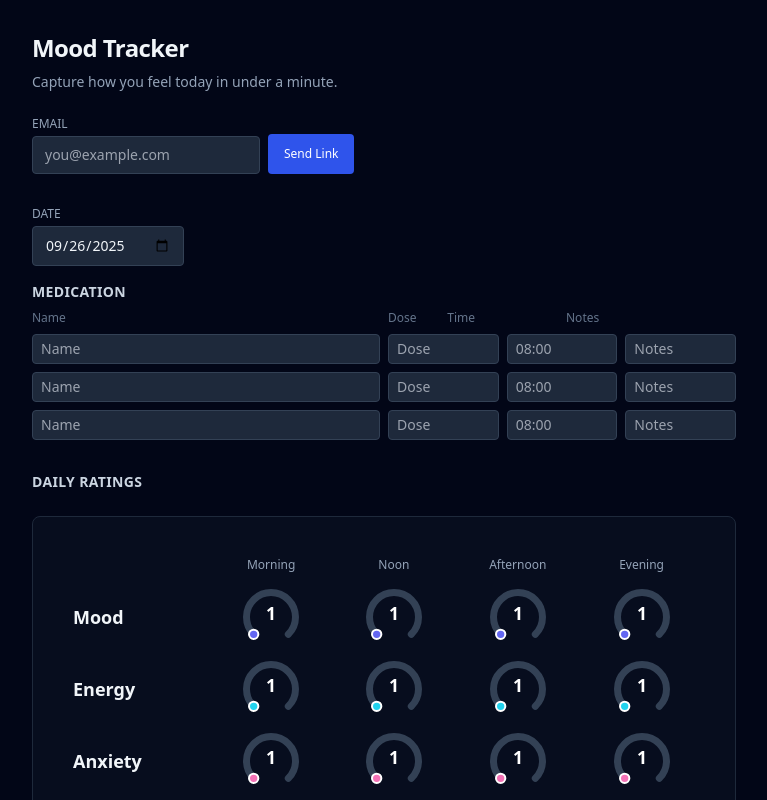
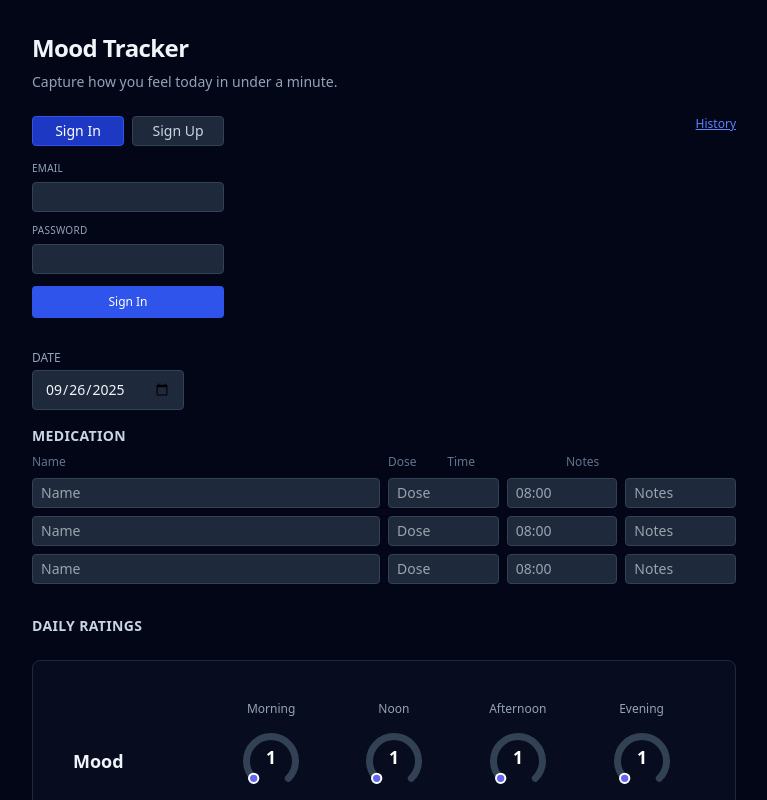
Before and after one commit to adriandotb/mood-log, a Next.js app: page / in a window 1280 px wide. Shown: the top 800 px of the page, without its empty margins (256-1023 px from the left). Built offline with nearby package versions, Linux system fonts and the light colour scheme; no server answers.

Commit message:
feat: email/password auth and history page

```diff
--- /dev/null
+++ b/app/history/page.tsx
@@ -0,0 +1,123 @@
+"use client";
+import React from 'react';
+import { supabase } from '../../lib.supabase';
+
+interface EntrySlice { period: string; mood: number; energy: number; anxiety: number }
+interface Entry { id: string; date: string; slices: EntrySlice[] }
+
+function MiniSpark({ values, color }: { values: number[]; color: string }) {
+  if (!values.length) return null;
+  const max = Math.max(...values);
+  const min = Math.min(...values);
+  const range = max - min || 1;
+  const points = values.map((v, i) => {
+    const x = (i / (values.length - 1)) * 100;
+    const y = 100 - ((v - min) / range) * 100;
+    return `${x},${y}`;
+  }).join(' ');
+  return (
+    <svg viewBox="0 0 100 100" className="w-24 h-6">
+      <polyline fill="none" stroke={color} strokeWidth={6} strokeLinejoin="round" strokeLinecap="round" points={points} />
+    </svg>
+  );
+}
+
+export default function HistoryPage() {
+  const [entries, setEntries] = React.useState<Entry[]>([]);
+  const [loading, setLoading] = React.useState(true);
+  const [error, setError] = React.useState<string | null>(null);
+  const [userId, setUserId] = React.useState<string | null>(null);
+
+  React.useEffect(() => {
+    const { data: sub } = supabase.auth.onAuthStateChange((_evt, session) => {
+      setUserId(session?.user?.id ?? null);
+    });
+    supabase.auth.getUser().then(({ data }) => setUserId(data.user?.id ?? null));
+    return () => { sub.subscription.unsubscribe(); };
+  }, []);
+
+  React.useEffect(() => {
+    if (!userId) { setEntries([]); setLoading(false); return; }
+    let active = true;
+    async function load() {
+      setLoading(true); setError(null);
+      const { data, error } = await supabase.from('mood_entries').select('id,date,slices').eq('user_id', userId).order('date', { ascending: false }).limit(60);
+      if (!active) return;
+      if (error) setError(error.message); else setEntries(data as any);
+      setLoading(false);
+    }
+    load();
+  }, [userId]);
+
+  const flattened = entries.map(e => {
+    const avg = (metric: 'mood'|'energy'|'anxiety') => {
+      const nums = e.slices.map(s => s[metric]).filter(n => typeof n === 'number');
+      return nums.length ? (nums.reduce((a,b)=>a+b,0)/nums.length) : null;
+    };
+    return { date: e.date, mood: avg('mood'), energy: avg('energy'), anxiety: avg('anxiety') };
+  });
+
+  const moodVals = flattened.map(f => (f.mood ?? 0));
+  const energyVals = flattened.map(f => (f.energy ?? 0));
+  const anxietyVals = flattened.map(f => (f.anxiety ?? 0));
+
+  return (
+    <div className="space-y-8">
+      <header className="flex flex-wrap items-center justify-between gap-4">
+        <h1 className="text-lg font-semibold text-slate-100">History</h1>
+        <a href="/" className="text-xs text-brand-400 hover:text-brand-300 underline">Back to Entry</a>
+      </header>
+      {!userId && <div className="text-sm text-slate-400">Sign in to view your history.</div>}
+      {userId && (
+        <div className="space-y-6">
+          <div className="flex flex-wrap gap-6 items-end">
+            <div className="flex flex-col gap-1">
+              <span className="text-[10px] uppercase tracking-wide text-slate-500">Mood Trend</span>
+              <MiniSpark values={[...moodVals].reverse()} color="#6366f1" />
+            </div>
+            <div className="flex flex-col gap-1">
+              <span className="text-[10px] uppercase tracking-wide text-slate-500">Energy Trend</span>
+              <MiniSpark values={[...energyVals].reverse()} color="#06b6d4" />
+            </div>
+            <div className="flex flex-col gap-1">
+              <span className="text-[10px] uppercase tracking-wide text-slate-500">Anxiety Trend</span>
+              <MiniSpark values={[...anxietyVals].reverse()} color="#ec4899" />
+            </div>
+          </div>
+          <div className="overflow-x-auto border border-slate-800 rounded-lg">
+            <table className="min-w-full text-sm">
+              <thead>
+                <tr className="bg-slate-800/50 text-slate-300 text-xs uppercase tracking-wide">
+                  <th className="p-2 text-left font-medium">Date</th>
+                  <th className="p-2 text-center font-medium">Mood (avg)</th>
+                  <th className="p-2 text-center font-medium">Energy (avg)</th>
+                  <th className="p-2 text-center font-medium">Anxiety (avg)</th>
+                </tr>
+              </thead>
+              <tbody>
+                {loading && (
+                  <tr><td colSpan={4} className="p-4 text-center text-slate-400">Loading...</td></tr>
+                )}
+                {!loading && !entries.length && (
+                  <tr><td colSpan={4} className="p-4 text-center text-slate-500">No entries yet.</td></tr>
+                )}
+                {!loading && entries.map(e => {
+                  const f = flattened.find(f => f.date === e.date)!;
+                  return (
+                    <tr key={e.id} className="border-t border-slate-800 hover:bg-slate-800/30">
+                      <td className="p-2 font-mono text-xs sm:text-sm text-slate-300 whitespace-nowrap">{e.date}</td>
+                      <td className="p-2 text-center text-slate-200">{f.mood?.toFixed(1) ?? '—'}</td>
+                      <td className="p-2 text-center text-slate-200">{f.energy?.toFixed(1) ?? '—'}</td>
+                      <td className="p-2 text-center text-slate-200">{f.anxiety?.toFixed(1) ?? '—'}</td>
+                    </tr>
+                  );
+                })}
+                {error && <tr><td colSpan={4} className="p-4 text-center text-red-400">{error}</td></tr>}
+              </tbody>
+            </table>
+          </div>
+        </div>
+      )}
+    </div>
+  );
+}
--- a/app/page.tsx
+++ b/app/page.tsx
@@ -73,11 +73,14 @@ export default function Page() {
   return (
     <form onSubmit={handleSubmit} className="space-y-8">
       <div className="flex justify-between flex-col sm:flex-row gap-4 items-start">
-        <div>
+        <div className="flex flex-col gap-2">
           <h2 className="sr-only">Authentication</h2>
           <AuthPanel onAuth={(u) => setUserId(u?.id ?? null)} />
         </div>
-        {userId && <div className="text-xs text-green-400">Tracking as user</div>}
+        <div className="flex items-center gap-4 self-start">
+          {userId && <div className="text-xs text-green-400">Tracking as user</div>}
+          <a href="/history" className="text-xs text-brand-400 hover:text-brand-300 underline">History</a>
+        </div>
       </div>
       <section className="space-y-4">
         <div className="flex flex-wrap gap-4 items-end">
--- a/components/AuthPanel.tsx
+++ b/components/AuthPanel.tsx
@@ -2,90 +2,86 @@
 import React from 'react';
 import { supabase } from '../lib.supabase';
 
-interface SessionUser {
-  id: string;
-  email?: string;
-}
+interface SessionUser { id: string; email?: string }
 
 export function AuthPanel({ onAuth }: { onAuth?: (user: SessionUser | null) => void }) {
+  const [user, setUser] = React.useState<SessionUser | null>(null);
+  const [mode, setMode] = React.useState<'signin' | 'signup'>('signin');
   const [email, setEmail] = React.useState('');
-  const [sending, setSending] = React.useState(false);
-  const [message, setMessage] = React.useState<string | null>(null);
-  const [user, setUser] = React.useState<SessionUser | null>(null);
+  const [password, setPassword] = React.useState('');
+  const [loading, setLoading] = React.useState(false);
+  const [error, setError] = React.useState<string | null>(null);
+  const [info, setInfo] = React.useState<string | null>(null);
 
   React.useEffect(() => {
     let ignore = false;
-    async function load() {
+    async function init() {
       const { data } = await supabase.auth.getUser();
       if (!ignore) {
-        setUser(data.user ? { id: data.user.id, email: data.user.email ?? undefined } : null);
-        onAuth?.(data.user ? { id: data.user.id, email: data.user.email ?? undefined } : null);
+        const u = data.user ? { id: data.user.id, email: data.user.email ?? undefined } : null;
+        setUser(u);
+        onAuth?.(u);
       }
     }
-    load();
-    const { data: sub } = supabase.auth.onAuthStateChange((_event, session) => {
+    init();
+    const { data: sub } = supabase.auth.onAuthStateChange((_evt, session) => {
       const u = session?.user ? { id: session.user.id, email: session.user.email ?? undefined } : null;
       setUser(u);
       onAuth?.(u);
     });
-    return () => {
-      ignore = true;
-      sub.subscription.unsubscribe();
-    };
+    return () => { ignore = true; sub.subscription.unsubscribe(); };
   }, [onAuth]);
 
-  async function sendMagicLink(e: React.FormEvent) {
+  async function handleSubmit(e: React.FormEvent) {
     e.preventDefault();
-    setMessage(null);
-    setSending(true);
+    setLoading(true); setError(null); setInfo(null);
     try {
-      const { error } = await supabase.auth.signInWithOtp({ email, options: { emailRedirectTo: window.location.href } });
-      if (error) throw error;
-      setMessage('Check your email for a sign-in link.');
-      setEmail('');
+      if (mode === 'signup') {
+        const { error } = await supabase.auth.signUp({ email, password });
+        if (error) throw error;
+        setInfo('Account created. You are signed in.');
+      } else {
+        const { error } = await supabase.auth.signInWithPassword({ email, password });
+        if (error) throw error;
+      }
+      setPassword('');
     } catch (err: any) {
-      setMessage(err.message);
+      setError(err.message);
     } finally {
-      setSending(false);
+      setLoading(false);
     }
   }
 
-  async function signOut() {
-    await supabase.auth.signOut();
-  }
+  async function signOut() { await supabase.auth.signOut(); }
 
   if (user) {
     return (
-      <div className="flex items-center gap-3 text-sm">
+      <div className="flex flex-wrap items-center gap-3 text-xs sm:text-sm">
         <span className="text-slate-400">Signed in as <span className="text-slate-200 font-medium">{user.email}</span></span>
-        <button
-          type="button"
-          onClick={signOut}
-          className="px-3 py-1 rounded bg-slate-800 hover:bg-slate-700 border border-slate-600 text-slate-200 text-xs"
-        >Sign out</button>
+        <button type="button" onClick={signOut} className="px-3 py-1 rounded bg-slate-800 hover:bg-slate-700 border border-slate-600 text-slate-200 text-[11px] sm:text-xs">Sign out</button>
       </div>
     );
   }
 
   return (
-    <form onSubmit={sendMagicLink} className="flex flex-wrap items-end gap-2 text-sm">
-      <div className="flex flex-col">
-        <label className="text-xs font-medium text-slate-400 uppercase mb-1">Email</label>
-        <input
-          type="email"
-          required
-          value={email}
-          onChange={(e) => setEmail(e.target.value)}
-          placeholder="you@example.com"
-          className="rounded bg-slate-800 border border-slate-700 px-3 py-2 text-sm focus:outline-none focus:ring-2 focus:ring-brand-500"
-        />
+    <form onSubmit={handleSubmit} className="flex flex-col gap-2 text-xs sm:text-sm w-full max-w-xs">
+      <div className="flex gap-2 mb-1">
+        <button type="button" onClick={() => setMode('signin')} className={`flex-1 rounded py-1 text-center border ${mode==='signin' ? 'bg-brand-600 text-white border-brand-500' : 'bg-slate-800 text-slate-300 border-slate-700 hover:bg-slate-700'}`}>Sign In</button>
+        <button type="button" onClick={() => setMode('signup')} className={`flex-1 rounded py-1 text-center border ${mode==='signup' ? 'bg-brand-600 text-white border-brand-500' : 'bg-slate-800 text-slate-300 border-slate-700 hover:bg-slate-700'}`}>Sign Up</button>
       </div>
-      <button
-        type="submit"
-        disabled={sending}
-        className="h-10 px-4 rounded bg-brand-500 hover:bg-brand-600 disabled:opacity-50 text-white text-xs font-medium"
-      >{sending ? 'Sending…' : 'Send Link'}</button>
-      {message && <span className="text-xs text-slate-400 w-full">{message}</span>}
+      <label className="flex flex-col gap-1">
+        <span className="text-[10px] tracking-wide uppercase text-slate-400">Email</span>
+        <input type="email" required autoComplete="email" value={email} onChange={e=>setEmail(e.target.value)} className="rounded bg-slate-800 border border-slate-700 px-2 py-1.5 text-xs focus:outline-none focus:ring-2 focus:ring-brand-500" />
+      </label>
+      <label className="flex flex-col gap-1">
+        <span className="text-[10px] tracking-wide uppercase text-slate-400">Password</span>
+        <input type="password" required autoComplete={mode==='signin' ? 'current-password' : 'new-password'} value={password} onChange={e=>setPassword(e.target.value)} className="rounded bg-slate-800 border border-slate-700 px-2 py-1.5 text-xs focus:outline-none focus:ring-2 focus:ring-brand-500" />
+      </label>
+      <button type="submit" disabled={loading} className="mt-1 rounded bg-brand-500 hover:bg-brand-600 disabled:opacity-50 text-white px-3 py-2 text-xs font-medium">
+        {loading ? (mode==='signin' ? 'Signing in...' : 'Creating...') : (mode==='signin' ? 'Sign In' : 'Create Account')}
+      </button>
+      {error && <div className="text-[11px] text-red-400">{error}</div>}
+      {info && <div className="text-[11px] text-green-400">{info}</div>}
     </form>
   );
 }
```
Also changed, not shown: app/not-found.tsx (added, +9 -0 lines), 1 other file (tests, documents, lock files or other folders).
